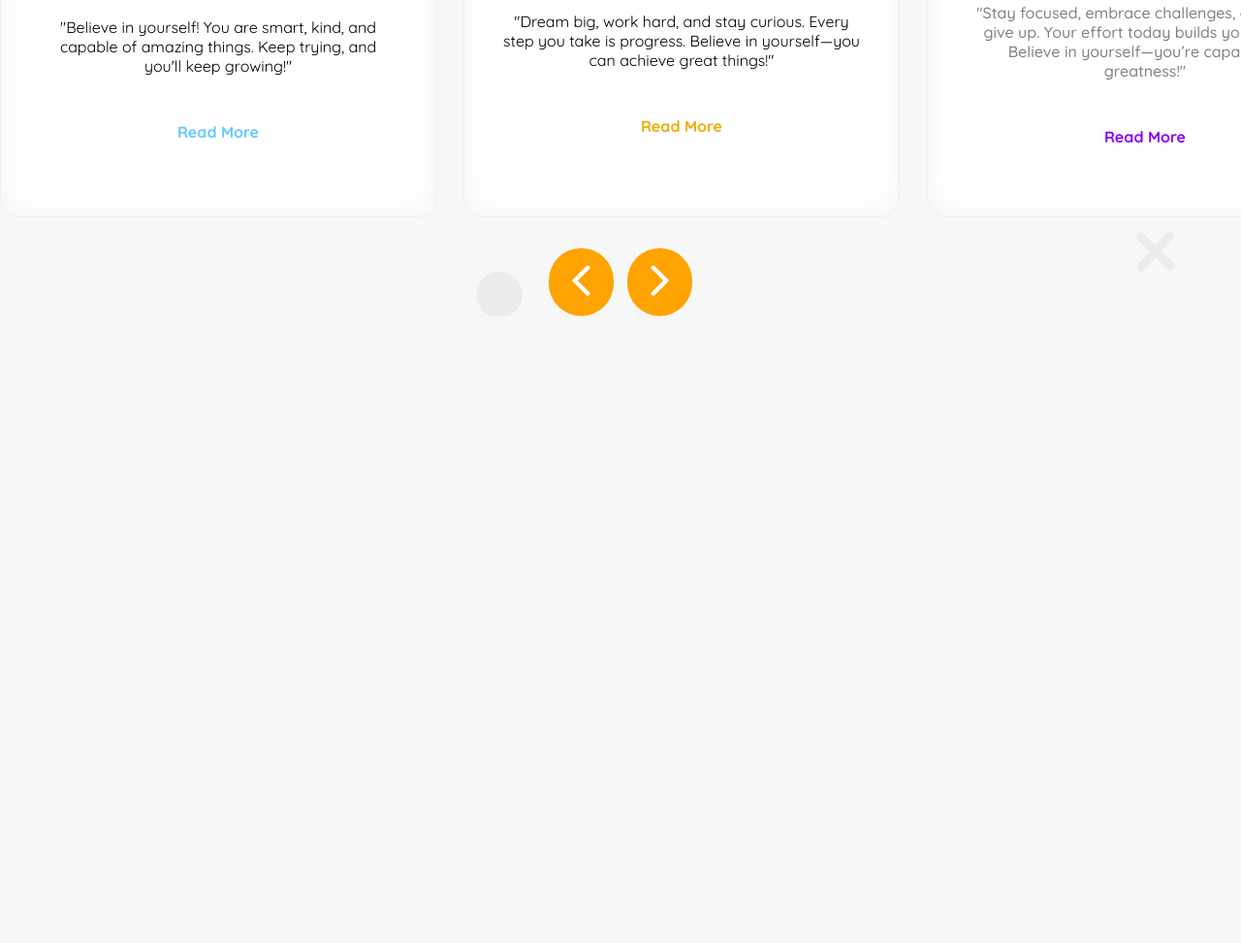
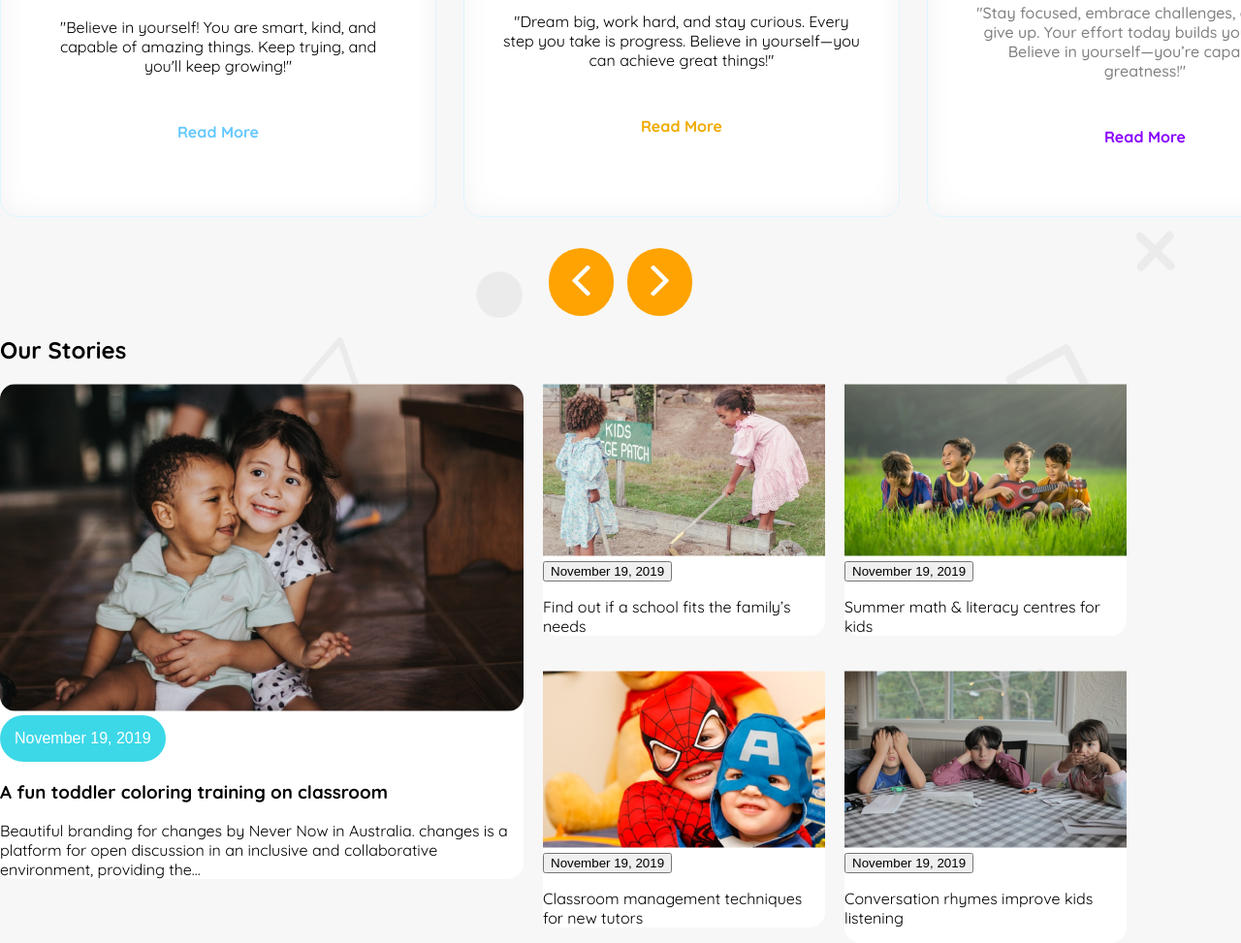
Before and after one commit to shuvo903/My-A2-Kids-School, a plain HTML site: page index.html in a window 1280 px wide. Shown: the part 1177-2150 px from the top of the page at 97% size. Before the commit the page ends 1503 px from the top, so only its background shows below. Drawn offline with Linux system fonts and the light colour scheme.

Commit message:
added my our story section

```diff
--- a/Styles/style.css
+++ b/Styles/style.css
@@ -23,6 +23,7 @@ body {
 main {
     background-image: url('../assets/bg.png');
     background-repeat: repeat-y;
+    width: 100%;
 }
 
 /* Navbar related styles */
@@ -232,6 +233,39 @@ main {
     background: rgba(254, 163, 1, 1);
 
 
+
+}
+
+/* Our Story Section related Style */
+
+.container{
+    max-width: 600px;
+    display: grid;
+    grid-template-columns: repeat(3 , 2fr);
+   gap:20px;
+
+}
+#box-1{
+    grid-row: span 2;
+}
+.story-card{
+    border-radius: 16px;
+    background: rgb(255, 255, 255);
+
+}
+.story-img-1{
+    border-radius: 16px;
+}
+.story-card-btn-1{
+    border-radius: 40px;
+background: rgb(60, 216, 232);
+border: none;
+
+ padding: 15px;
+    color: rgb(255, 255, 255);
+    font-size: 1rem;
+    font-weight: 500;
+    margin-right: -38px;
 }
 
 @media screen and (max-width:576px) {
@@ -271,4 +305,16 @@ main {
         width: 100%;
         align-items: center;
     }
+    .box-card-container{
+        grid-template-columns: repeat(1,1fr);
+        text-align: center;
+    }
+    .section-title{
+        font-size: 1.5rem;
+        margin-top: 60px;
+        margin-bottom: 20px;
+    }
+    .arrow-btn{
+        display: none;
+    }
 }
--- a/index.html
+++ b/index.html
@@ -54,7 +54,8 @@
                         <div class="card display-flex">
                             <img src="assets/kinder.png" alt="">
                             <h3 class="card-title">Kinder (3-6) Years</h3>
-                            <p class="card-ealiment">"Believe in yourself! You are smart, kind, and capable of amazing things. Keep trying, and you'll keep growing!"</p>
+                            <p class="card-ealiment">"Believe in yourself! You are smart, kind, and capable of amazing
+                                things. Keep trying, and you'll keep growing!"</p>
                             <a class="read-1" href="">Read More</a>
                         </div>
                     </div>
@@ -63,7 +64,8 @@
                         <div class="card display-flex">
                             <img src="assets/elementary.png" alt="">
                             <h3 class="card-title">Elementary School</h3>
-                            <p class="card-ealiment">"Dream big, work hard, and stay curious. Every step you take is progress. Believe in yourself—you can achieve great things!"</p>
+                            <p class="card-ealiment">"Dream big, work hard, and stay curious. Every step you take is
+                                progress. Believe in yourself—you can achieve great things!"</p>
                             <a class="read-2" href="">Read More</a>
                         </div>
                     </div>
@@ -72,7 +74,8 @@
                         <div class="card display-flex">
                             <img src="assets/middle.png" alt="">
                             <h3 class="card-title">Middle (10-16) Years</h3>
-                            <p class="card-text">"Stay focused, embrace challenges, and never give up. Your effort today builds your future. Believe in yourself—you’re capable of greatness!" </p>
+                            <p class="card-text">"Stay focused, embrace challenges, and never give up. Your effort today
+                                builds your future. Believe in yourself—you’re capable of greatness!" </p>
                             <a class="read-3" href="">Read More</a>
                         </div>
 
@@ -85,6 +88,72 @@
                 </div>
             </div>
         </section>
+        <section class="our-stories">
+            <h1>Our Stories</h1>
+            <div class="container">
+                <div class="story-box" id="box-1">
+                    <div class="story-card d">
+                        <img class="story-img-1" src="assets/story-1.png" alt="">
+                        <button class="story-card-btn-1">November 19, 2019</button>
+                        <div class="story-content">
+                            <h3 class="story-card-title">A fun toddler coloring training on
+                                classroom</h3>
+                            <p class="story-card-ealimant">Beautiful branding for changes by Never Now in Australia.
+                                changes is a platform for open discussion in an inclusive and
+                                collaborative environment, providing the...</p>
+                        </div>
+
+                    </div>
+                </div>
+                <div class="story-content">
+                    <div class="story-box" id="box-2">
+                        <div class="story-card">
+                            <img src="assets/story-2.png" alt="">
+
+                            <div class="story-content">    <button class="story-card-btn">November 19, 2019</button>
+                                <p class="story-card-ealimant">Find out if a school fits the
+                                    family’s needs</p>
+                            </div>
+
+                        </div>
+                    </div>
+                </div>
+                <div class="story-box" id="box-3">
+                    <div class="story-card">
+                        <img src="assets/story-3.png" alt="">
+
+                        <div class="story-content">    <button class="story-card-btn">November 19, 2019</button>
+                            <p class="story-card-ealimant">Summer math & literacy
+                                centres for kids</p>
+                        </div>
+
+                    </div>
+                </div>
+                <div class="story-box" id="box-4">
+                    <div class="story-card">
+                        <img src="assets/story-4.png" alt="">
+
+                        <div class="story-content">  <button class="story-card-btn">November 19, 2019</button>
+                            <p class="story-card-ealimant">Classroom management
+                                techniques for new tutors</p>
+                        </div>
+
+                    </div>
+                </div>
+                <div class="story-box display-flex" id="box-5">
+                    <div class="story-card">
+                        <img src="assets/story-5.png" alt="">
+
+                        <div class="story-content">
+                              <button class="story-card-btn">November 19, 2019</button>
+                              <p class="story-card-ealimant">Conversation rhymes
+                                improve kids listening</p>
+                        </div>
+
+                    </div>
+                </div>
+            </div>
+        </section>
     </main>
     <footer>
 
```
